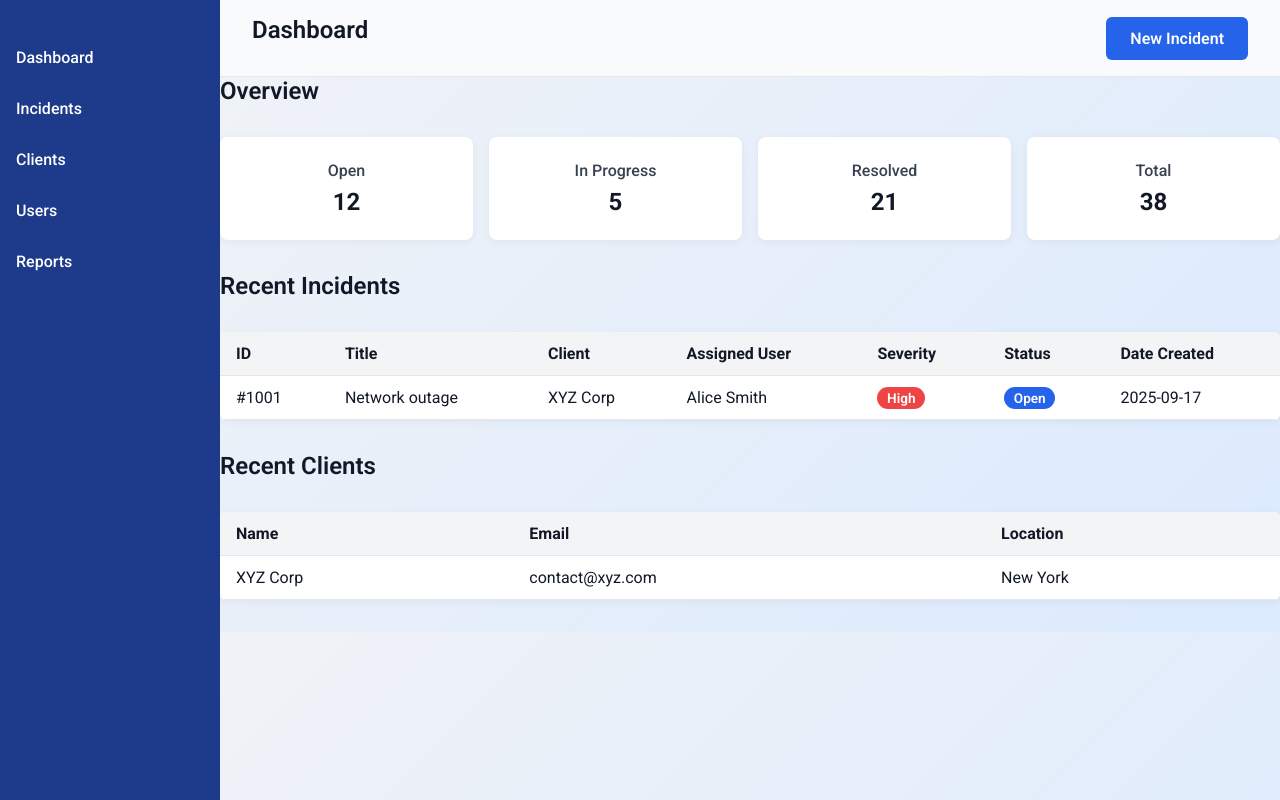
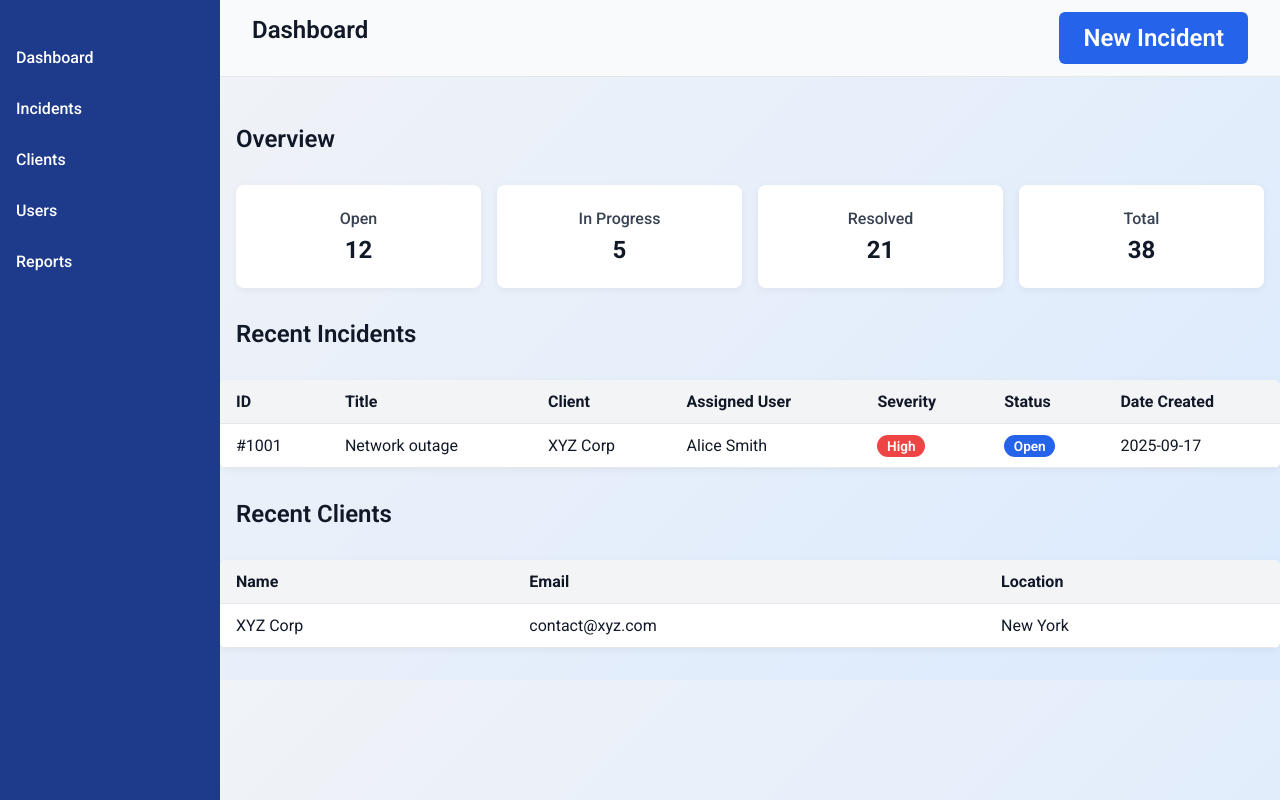
Before and after one commit to h2i0m0a3nshu-star/Incident-Management-Portal, a PHP site: page /public/dashboard.html in a window 1280 px wide. Run offline with PHP 8.4, Linux system fonts and the light colour scheme.

Commit message:
fix(styling): implement some styling fix make the sites more consistent

```diff
--- a/public/css/styles.css
+++ b/public/css/styles.css
@@ -25,7 +25,7 @@ h1 {
   margin-bottom: 1rem;
 }
 
-h2 {
+h2, #dashboard-header {
   font-size: 1.5rem;
   font-weight: 600;
   color: #111827;
@@ -219,7 +219,7 @@ header {
 .card-container {
   display: flex;
   gap: 1rem;
-  margin: 2rem 0;
+  margin: 2rem 1rem;
 }
 .card {
   flex: 1;
@@ -239,6 +239,14 @@ header {
   color: #111827;
 }
 
+#overview-section{
+  margin-top: 2rem;
+}
+
+#dashboard-main h2{
+  margin-left: 1rem;
+}
+
 /* =====================
    Tables (Incidents, Clients, etc.)
 ===================== */
@@ -249,7 +257,7 @@ header {
   border-radius: 6px;
   overflow: hidden;
   box-shadow: 0 2px 8px rgba(0,0,0,0.05);
-  margin: 2rem 0;
+  margin: 2rem 0rem;
 }
 .data-table thead {
   background: #f3f4f6;
--- a/public/forgotpassword.html
+++ b/public/forgotpassword.html
@@ -12,7 +12,6 @@
 
       <header>
         <h1 id="forgot-heading">Incident Management Portal</h1>
-        <p class="login-subtitle">Forgot your password? No problem.</p>
       </header>
 
       <main>
```
Also changed, not shown: README.md.
